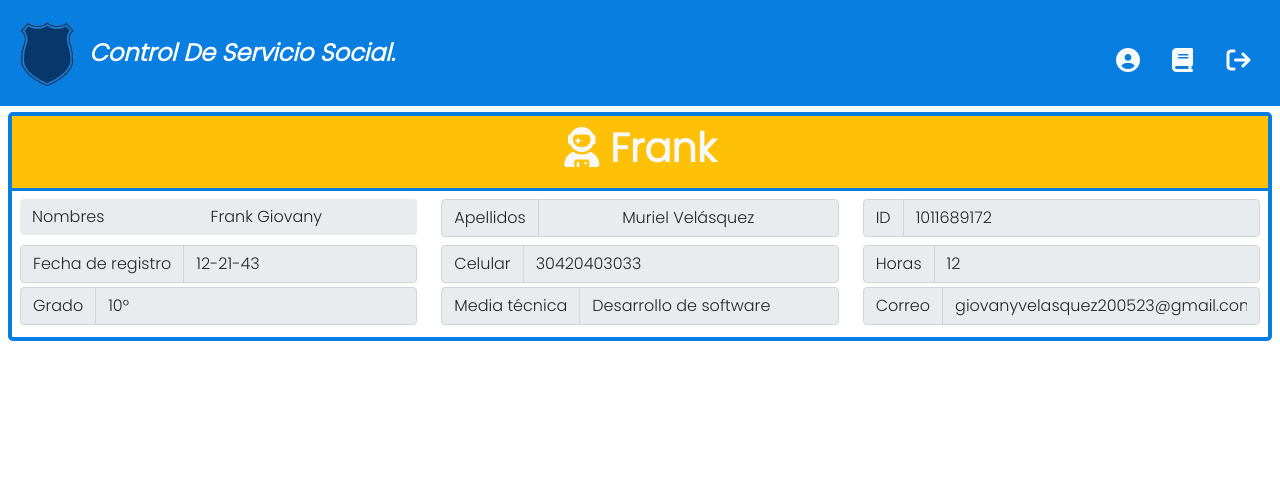
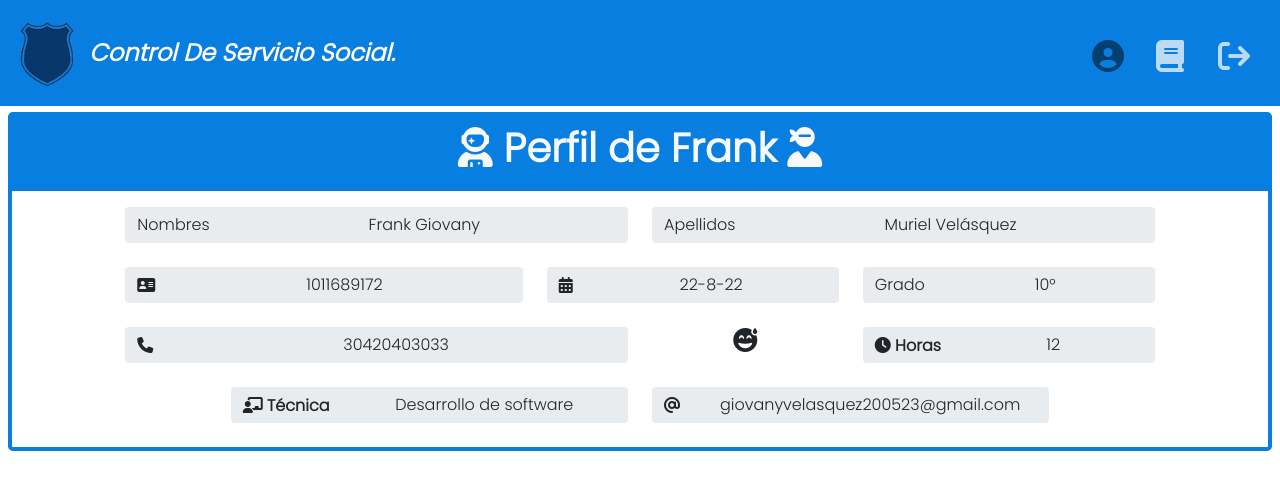
Before and after one commit to Frankgmv/Control-servicio-social, a PHP site: page /Vista/perfiles/estudiante/perfil_estudiante.php in a window 1280 px wide. Shown: the top 490 px of the page. Run offline with PHP 8.4, Linux system fonts and the light colour scheme; the visitor is signed in with stand-in values (Sample User, id 1); data that the repository does not hold is empty; some libraries are stand-ins or nearby versions.

Commit message:
Mitad del perfil terminado

```diff
--- a/Vista/perfiles/estudiante/perfil_estudiante.php
+++ b/Vista/perfiles/estudiante/perfil_estudiante.php
@@ -47,14 +47,14 @@ if (isset($_SESSION['id'])) {
                 </button>
                 <div id="navegacion" class=" justify-content-sm-end collapse navbar-collapse">
                     <ul class="h4 navbar-nav  mt-3 list-group-horizontal justify-content-end">
-                        <li class="nav-item text-start mx-2">
-                            <a class="text-light nav-link active d-sm-inline  d-md-inline " title="Perfil" href="#"><i class="fa-solid fa-circle-user" title="Perfil"></i></a>
+                        <li class="nav-item text-start mx-2 h2">
+                            <a class=" text-light nav-link active d-sm-inline  d-md-inline  text-black-50" title="Perfil" href="#"><i class="fa-solid fa-circle-user" title="Perfil"></i></a>
                         </li>
-                        <li class="nav-item text-start mx-2">
-                            <a class="text-light nav-link active d-sm-inline d-md-inline" href="tareas.php" title="Tareas"><i class="fa-solid fa-book"></i></a></a>
+                        <li class="nav-item text-start mx-2 h2">
+                            <a class="text-light nav-link active d-sm-inline d-md-inline text-opacity-75" href="tareas.php" title="Tareas"><i class="fa-solid fa-book"></i></a></a>
                         </li>
-                        <li class="nav-item text-start mx-2">
-                            <a class="text-light nav-link active d-sm-inline d-md-inline" href="../Cerrar_sesiones.php" title="Cerrar sesión"><i class="fa-solid fa-arrow-right-from-bracket"></i></a>
+                        <li class="nav-item text-start mx-2 h2">
+                            <a class="text-light nav-link active d-sm-inline d-md-inline text-opacity-75" href="../Cerrar_sesiones.php" title="Cerrar sesión"><i class="fa-solid fa-arrow-right-from-bracket"></i></a>
                         </li>
                     </ul>
                 </div>
@@ -73,81 +73,95 @@ if (isset($_SESSION['id'])) {
 
             <!-- style next to the comment -->
             <div class="border border-4 border-primary rounded-3">
-                <div class="bg-warning border-bottom border-3 border-primary text-center py-2">
+                <div class="bg-primary border-bottom border-3 border-primary text-center py-2">
                     <!-- TODO utilizar una función para cambiar el icono de caras por otras -->
-                    <h1 class="text-light "><i class="fa-solid fa-user-astronaut"><b> <?php echo "Frank"; ?></b></i></h1>
+                    <!-- <h1 class="text-light "><i class="fa-solid fa-user-astronaut"><b> <?php echo ""; ?></b></i></h1> -->
+                    <h1 class="text-light "><i class="fa-solid fa-user-astronaut"></i> <b> <?php echo " Perfil de Frank "; ?></b> <i class="fa-solid fa-user-ninja"></i>
+                </h1>
                 </div>
                 <div class="mx-2">
                     <!-- hilera 1 -->
-                    <div class="row my-2">
-                        <div class="col-12 col-md-4 mb-2">
-                            <!-- Nombres -->
+                    <div class="row my-sm-3">
+                        <!-- Nombres -->
+                        <div class="col-12 col-sm-6 col-md-5 offset-md-1 mb-2">
                             <div class="input-group">
                                 <span class="input-group-text border-0">Nombres </span>
-                                <input type="text" value="<?php echo "Frank Giovany"; ?>" class="border-0 form-control rounded-4 text-center" readonly>
+                                <input type="text" value="<?php echo "Frank Giovany"; ?>" class=" border-0 form-control rounded-4 text-center" readonly>
                             </div>
                         </div>
-                        <div class="col-12 col-md-4 mb-2">
-                            <!-- Apellidos -->
+                        <!-- Apellidos -->
+                        <div class="col-12 col-sm-6 col-md-5 mb-2">
                             <div class="input-group">
-                                <span class="input-group-text">Apellidos </span>
-                                <input type="text" value="<?php echo "Muriel Velásquez"; ?>" class="form-control rounded-4 text-center" readonly>
-                            </div>
-                        </div>
-                        <div class="col-12 col-md-4 mb-1">
-                            <!-- Identidad -->
-                            <div class="input-group">
-                                <span class="input-group-text">ID </span>
-                                <input type="text" value="<?php echo "1011689172"; ?>" class="form-control" readonly>
-                            </div>
-                        </div>
-                        <div class="col-12 col-md-4 mb-1">
-                            <!-- Fecha de registro -->
-                            <div class="input-group">
-                                <span class="input-group-text">Fecha de registro </span>
-                                <input type="text" value="<?php echo "12-21-43"; ?>" class="form-control" readonly>
-                            </div>
-                        </div>
-                        <div class="col-12 col-md-4 mb-1">
-                            <!-- celular -->
-                            <div class="input-group">
-                                <span class="input-group-text">Celular</span>
-                                <input type="text" value="<?php echo "30420403033"; ?>" class="form-control" readonly>
-                            </div>
-                        </div>
-                        <div class="col-12 col-md-4 mb-1">
-                            <!-- horas totales -->
-                            <div class="input-group">
-                                <span class="input-group-text">Horas</span>
-                                <input type="text" value="<?php echo "12"; ?>" class="form-control" readonly>
-                            </div>
-                        </div>
-                        <div class="col-12 col-md-4 mb-1">
-                            <!-- grado -->
-                            <div class="input-group">
-                                <span class="input-group-text">Grado</span>
-                                <input type="text" value="<?php echo "10°"; ?>" class="form-control" readonly>
-                            </div>
-                        </div>
-                        <div class="col-12 col-md-4 mb-1">
-                            <!-- Media técnica -->
-                            <div class="input-group">
-                                <span class="input-group-text">Media técnica</span>
-                                <input type="text" value="<?php echo "Desarrollo de software"; ?>" class="form-control" readonly>
-                            </div>
-                        </div>
-                        <div class="col-12 col-md-4 mb-1">
-                            <!-- Correo -->
-                            <div class="input-group">
-                                <span class="input-group-text">Correo </span>
-                                <input type="text" value="<?php echo "giovanyvelasquez200523@gmail.com"; ?>" class="form-control" readonly>
+                                <span class="input-group-text border-0">Apellidos </span>
+                                <input type="text" value="<?php echo "Muriel Velásquez"; ?>" class="border-0 form-control rounded-4 text-center" readonly>
                             </div>
                         </div>
                     </div>
+                    <!-- hilera 2 -->
+                    <div class="row my-sm-3">
+                        <!-- Identidad -->
+                        <div class="col-12 col-sm-4 col-md-4 offset-md-1 mb-2">
+                            <div class="input-group">
+                                <span class="input-group-text border-0"><i class="fa-solid fa-address-card"></i></span>
+                                <input type="text" value="<?php echo "1011689172"; ?>" class=" border-0 form-control text-center" readonly>
+                            </div>
+                        </div>
+                        <!-- Fecha de registro -->
+                        <div class="col-12 col-sm-4 col-md-3 mb-2">
+                            <div class="input-group">
+                                <span class="input-group-text border-0 "><i class="fa-solid fa-calendar-days"></i></span>
+                                <input type="text" value="<?php echo "22-8-22"; ?>" class=" border-0 form-control text-center" readonly>
+                            </div>
+                        </div>
+                        <!-- grado -->
+                        <div class="col-12 col-sm-4 col-md-3 mb-2">
+                            <div class="input-group">
+                                <span class="input-group-text border-0 ">Grado</span>
+                                <input type="text" value="<?php echo "10°"; ?>" class=" border-0 form-control text-center" readonly>
+                            </div>
+                        </div>
+                    </div>
+                    <!-- hilera 3 -->
+                    <div class="row my-sm-3">
+                        <!-- celular -->
+                        <div class="col-12 col-sm-6 offset-sm-1 col-lg-5 mb-2">
+                            <div class="input-group">
+                                <span class="input-group-text border-0 "><i class="fa-solid fa-phone"></i></span>
+                                <input type="text" value="<?php echo "30420403033"; ?>" class=" border-0 form-control text-center" readonly>
+                            </div>
+                        </div>
+                        <div class="d-none d-lg-block col-2  text-center">
+                            <span class="border-0 h4"><i class="fa-solid fa-face-grin-beam-sweat"></i></span>
+                        </div>
+                        <!-- horas totales -->
+                        <div class="col-12 col-sm-4 col-lg-3  mb-2">
+                            <div class="input-group">
+                                <span class="input-group-text border-0 "><i class="fa-solid fa-clock"><b> Horas</b></i> </span>
+                                <input type="text" value="<?php echo "12"; ?>" class=" border-0 form-control text-center" readonly>
+                            </div>
+                        </div>
+
+                    </div>
+                    <!-- hilera 4 -->
+                    <div class="row my-sm-3">
+                        <!-- Media técnica -->
+                        <div class="col-12 col-md-8 offset-md-2 col-lg-4 offset-lg-2  mb-2">
+                            <div class="input-group">
+                                <span class="input-group-text border-0 "><i class="fa-solid fa-chalkboard-user"><b> Técnica</b></i></span>
+                                <input type="text" value="<?php echo "Desarrollo de software"; ?>" class=" border-0 form-control text-center" readonly>
+                            </div>
+                        </div>
+                        <!-- Correo -->
+                        <div class="col-12 col-md-8 offset-md-2 col-lg-4 offset-lg-0 mb-2">
+                            <div class="input-group">
+                                <span class="input-group-text border-0 "><i class="fa-solid fa-at"></i></span>
+                                <input type="text" value="<?php echo "giovanyvelasquez200523@gmail.com"; ?>" class=" border-0 form-control text-center" readonly>
+                            </div>
+                        </div>
+
+                    </div>
                 </div>
             </div>
-
-
         </main>
 
         <script src="https://cdn.jsdelivr.net/npm/@popperjs/core@2.9.2/dist/umd/popper.min.js" integrity="sha384-IQsoLXl5PILFhosVNubq5LC7Qb9DXgDA9i+tQ8Zj3iwWAwPtgFTxbJ8NT4GN1R8p" crossorigin="anonymous"></script>
```
